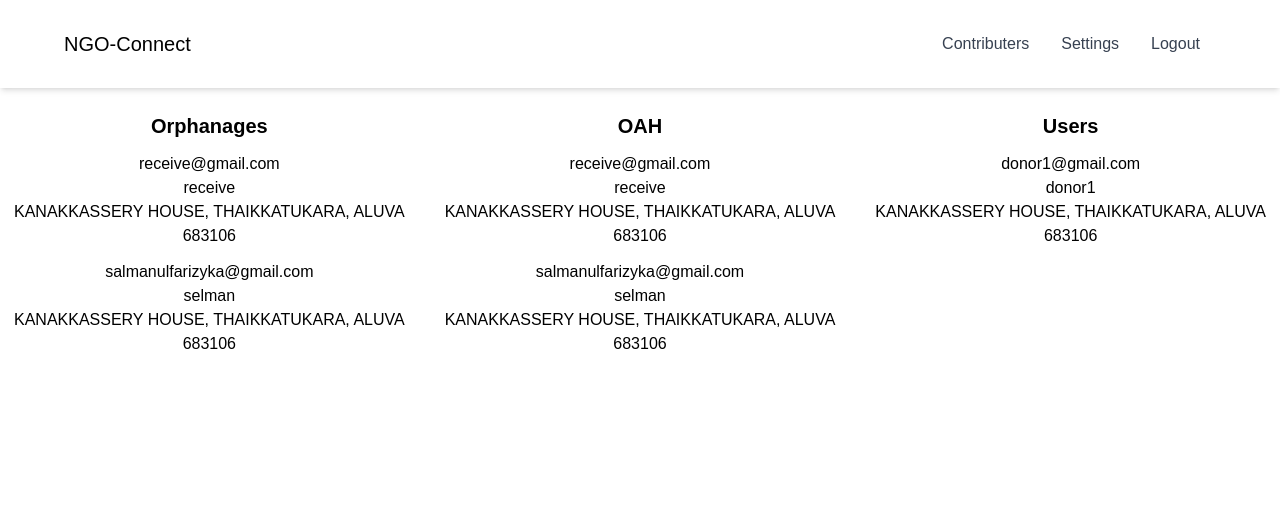
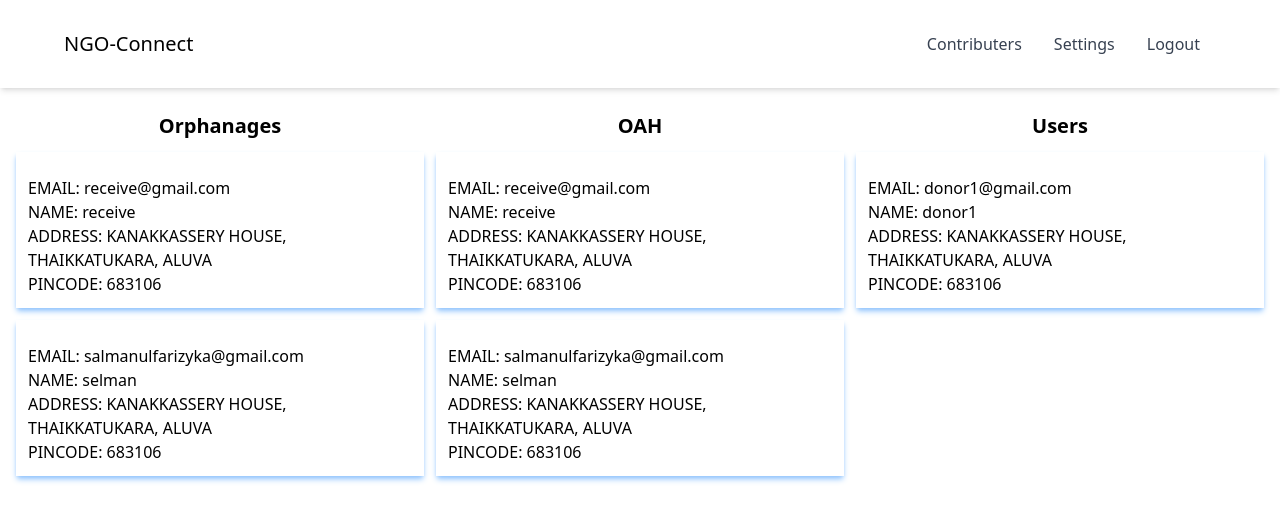
Before and after one commit to selmanfariz18/NGO-connect, a Django app: page /ngo/ngo_base/ in a window 1280 px wide. Shown: the top 522 px of the page. Run offline with Django 5.2, Linux system fonts and the light colour scheme; a user stored in the database is signed in; data comes from the database, SQL or seed files in the repository; both versions use the stored data as it was after the commit; some libraries are stand-ins or nearby versions.

Commit message:
base ngo ui sett

```diff
--- a/ngo_connect/ngo/templates/ngo_base.html
+++ b/ngo_connect/ngo/templates/ngo_base.html
@@ -1,12 +1,12 @@
 <!DOCTYPE html>
 <html lang="en">
 <head>
-    <meta charset="UTF-8" />
-    <meta name="viewport" content="width=device-width, initial-scale=1.0" />
+    <meta charset="UTF-8"/>
+    <meta name="viewport" content="width=device-width, initial-scale=1.0"/>
     <title>{{user.username}}|NGO</title>
     <script src="https://cdn.tailwindcss.com"></script>
 </head>
-  <body style="font-family: sans-serif">
+<body class="font-sans">
 <header
     class="lg:px-16 px-4 bg-white flex flex-wrap items-center py-4 shadow-md"
 >
@@ -14,7 +14,7 @@
         <a href="#" class="text-xl">NGO-Connect</a>
     </div>
 
-      <label for="menu-toggle" class="pointer-cursor md:hidden block">
+    <label for="menu-toggle" class="pointer-cursor lg:hidden block">
         <svg
             class="fill-current text-gray-900"
             xmlns="http://www.w3.org/2000/svg"
@@ -26,41 +26,38 @@
             <path d="M0 3h20v2H0V3zm0 6h20v2H0V9zm0 6h20v2H0v-2z"></path>
         </svg>
     </label>
-      <input class="hidden" type="checkbox" id="menu-toggle" />
+    <input class="hidden" type="checkbox" id="menu-toggle"/>
 
-      <div class="hidden md:flex md:items-center md:w-auto w-full" id="menu">
+    <div class="hidden lg:flex lg:items-center lg:w-auto w-full" id="menu">
         <nav>
             <ul
-            class="md:flex items-center justify-between text-base text-gray-700 pt-4 md:pt-0"
+                class="lg:flex items-center justify-between text-base text-gray-700 pt-4 lg:pt-0"
             >
-            <li class="hover:bg-violet-600">
-              <a class="md:p-4 py-3 px-0 block" href="#">Contributers</a>
-            </li>
-            <li><a class="md:p-4 py-3 px-0 block" href="#">Settings</a></li>
-            <li>
-              <a class="md:p-4 py-3 px-0 block md:mb-0 mb-2" href="/logout">Logout</a>
-            </li>
+                <li><a class="lg:p-4 py-3 px-0 block hover:bg-blue-300" href="#">Contributers</a></li>
+                <li><a class="lg:p-4 py-3 px-0 block hover:bg-blue-300" href="#">Settings</a></li>
+                <li><a class="lg:p-4 py-3 px-0 block hover:bg-red-500" href="/logout">Logout</a></li>
             </ul>
         </nav>
     </div>
 </header>
 
-    <section class="text-center row my-6">
-      <div class="grid grid-flow-col auto-cols-max space-x-3 justify-around">
-        <div>
+<section class="text-center my-6 mx-4">
+    <div class="flex flex-col lg:grid lg:grid-cols-3 gap-3 justify-around">
+        <div class="">
             <h2 class="text-xl font-bold">Orphanages</h2>
           {% for user in users %} {% for detail in user_details %} {% if detail.user == user %}
           {% if detail.user_type == "Receiver" %}
+          <div class="shadow-md shadow-blue-300 p-3 my-3">
             <ul class="mt-3">
               <li class="text-base font-semibold">
 
               </li>
-            <li>{{ user.username }}</li>
-            <li>{{ user.first_name }}</li>
-            <li>{{ detail.address }}</li>
-            <li>{{ detail.pincode }}</li>
+              <li class="text-left">EMAIL: {{ user.username }}</li>
+              <li class="text-left">NAME: {{ user.first_name }}</li>
+              <li class="text-left">ADDRESS: {{ detail.address }}</li>
+              <li class="text-left">PINCODE: {{ detail.pincode }}</li>
             </ul>
-
+          </div>
           {% endif %}
           {% endif %} {% endfor %} {% endfor %}
         </div>
@@ -69,15 +66,17 @@
           <h2 class="text-xl font-bold">OAH</h2>
           {% for user in users %} {% for detail in user_details %} {% if detail.user == user %}
           {% if detail.user_type == "Receiver" %}
+          <div class="shadow-md shadow-blue-300 p-3 my-3">
             <ul class="mt-3">
               <li class="text-base font-semibold">
 
               </li>
-            <li>{{ user.username }}</li>
-            <li>{{ user.first_name }}</li>
-            <li>{{ detail.address }}</li>
-            <li>{{ detail.pincode }}</li>
+              <li class="text-left">EMAIL: {{ user.username }}</li>
+              <li class="text-left">NAME: {{ user.first_name }}</li>
+              <li class="text-left">ADDRESS: {{ detail.address }}</li>
+              <li class="text-left">PINCODE: {{ detail.pincode }}</li>
             </ul>
+          </div>
           {% endif %}
           {% endif %} {% endfor %} {% endfor %}
         </div>
@@ -86,15 +85,17 @@
           <h2 class="text-xl font-bold">Users</h2>
           {% for user in users %} {% for detail in user_details %} {% if detail.user == user %}
           {% if detail.user_type == "Donor" %}
+          <div class="shadow-md shadow-blue-300 p-3 my-3">
             <ul class="mt-3">
               <li class="text-base font-semibold">
 
               </li>
-            <li>{{ user.username }}</li>
-            <li>{{ user.first_name }}</li>
-            <li>{{ detail.address }}</li>
-            <li>{{ detail.pincode }}</li>
+              <li class="text-left">EMAIL: {{ user.username }}</li>
+              <li class="text-left">NAME: {{ user.first_name }}</li>
+              <li class="text-left">ADDRESS: {{ detail.address }}</li>
+              <li class="text-left">PINCODE: {{ detail.pincode }}</li>
             </ul>
+          </div>
           {% endif %}
           {% endif %} {% endfor %} {% endfor %}
         </div>
```
Also changed, not shown: ngo_connect/db.sqlite3. Lines whose indentation alone changed are shown as unchanged.
